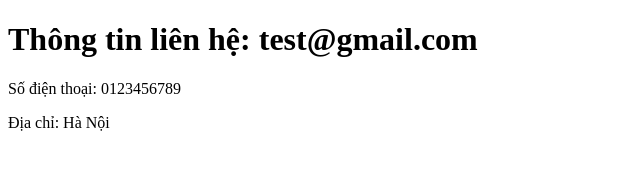
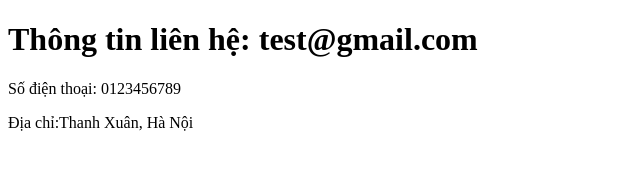
Before and after one commit to thao0503/bai1_backend, a plain HTML site: page about.html in a window 1280 px wide. Shown: the full height of the page, 0-640 px from the left. Drawn offline with Linux system fonts and the light colour scheme.

Commit message:
Update about.html

```diff
--- a/about.html
+++ b/about.html
@@ -8,6 +8,6 @@
 <body>
     <h1>Thông tin liên hệ: test@gmail.com</h1>
     <p>Số điện thoại: 0123456789</p>
-    <p>Địa chỉ: Hà Nội</p>
+    <p>Địa chỉ:Thanh Xuân, Hà Nội</p>
 </body>
 </html>
```
